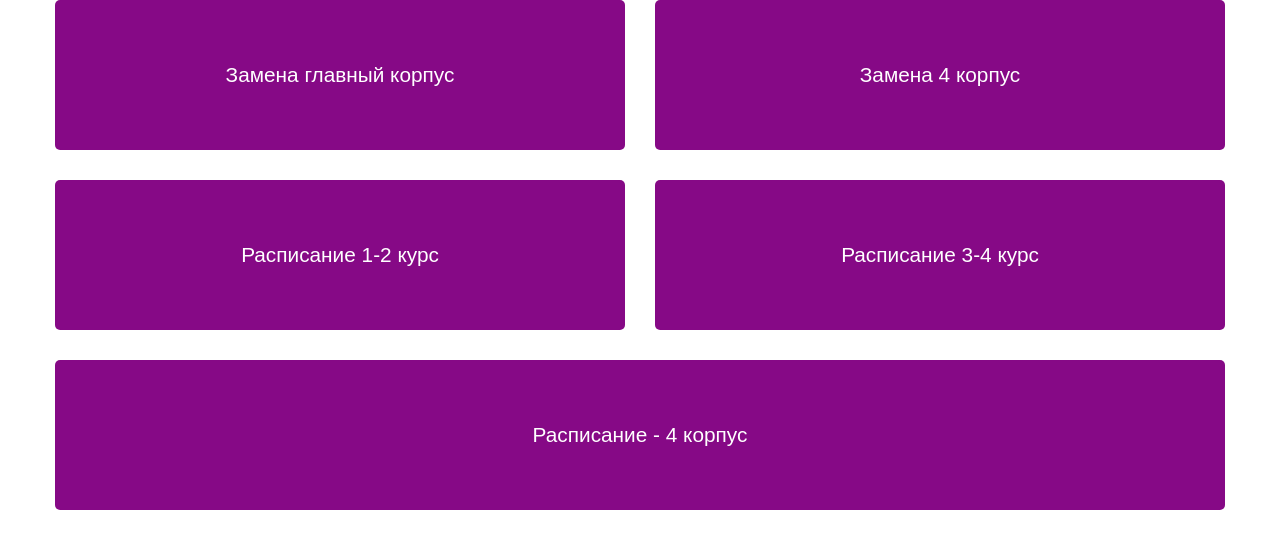
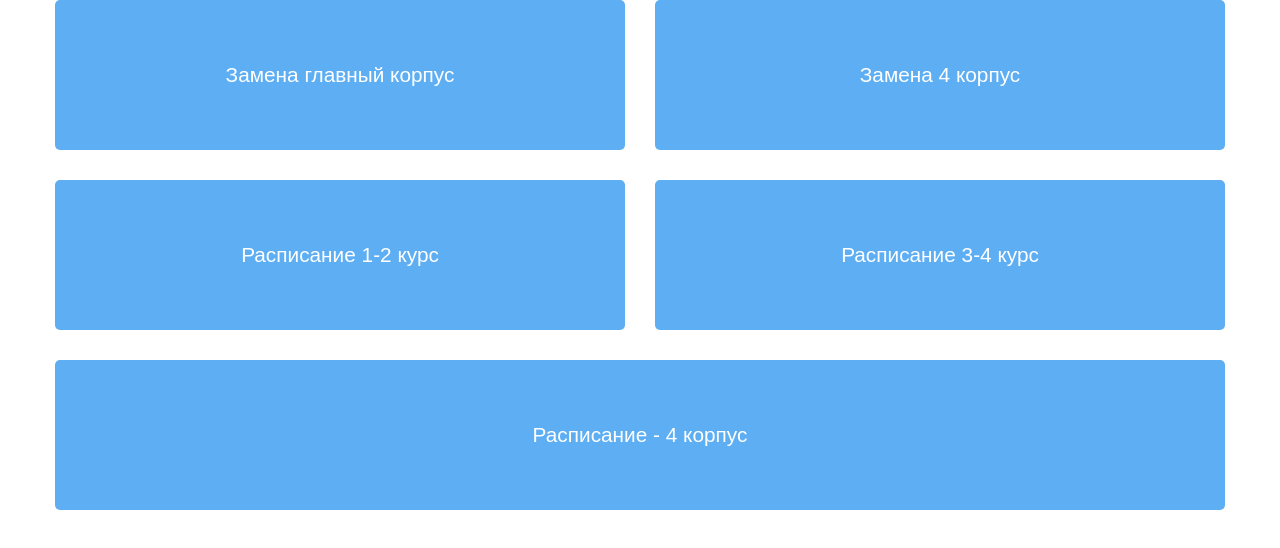
Before and after one commit to The73756/replacement-parser, a React (Create React App) app: page / in a window 1280 px wide. Shown: the top 548 px of the page. Built offline with nearby package versions, Linux system fonts and the light colour scheme.

Commit message:
minor fix styles

```diff
--- a/src/App.js
+++ b/src/App.js
@@ -62,17 +62,15 @@ export const App = () => {
     if (isCheked.current) {
       localStorage.setItem('data', JSON.stringify(items));
     }
-  }, [items]);
-  // console.log(updatedItems);
-  // console.log(isFirstLoad);
+  }, [items, isFirstLoad]);
 
   return (
     <main>
       <div className='container'>
         <AppContext.Provider value={{ items, loading, updatedItems, names, fetchItems }}>
           <Routes>
-            <Route path='/' element={<Home items={items} />} />
-            <Route path='zamena/:id' element={<Frame items={items} />} />
+            <Route path='/' element={<Home />} />
+            <Route path='zamena/:id' element={<Frame />} />
           </Routes>
         </AppContext.Provider>
       </div>
--- a/src/components/ReplBlock/ReplBlock.module.scss
+++ b/src/components/ReplBlock/ReplBlock.module.scss
@@ -6,7 +6,7 @@
   width: 100%;
   min-height: 150px;
   color: #fff;
-  background-color: #860986;
+  background-color: #5eaef4;
 }
 
 .itemBig {
@@ -14,5 +14,5 @@
 }
 
 .changed {
-  background-color: #080;
+  background-color: #1d8f1d;
 }
--- a/src/components/ReplFrameBlock/ReplFrameBlock.module.scss
+++ b/src/components/ReplFrameBlock/ReplFrameBlock.module.scss
@@ -17,10 +17,14 @@
   &::before {
     content: "Updated";
     position: absolute;
-    right: 0;
-    top: 0;
+    right: 5px;
+    top: 120px;
     font-size: calc(var(--index) * 1.3);
     color: #080;
+  }
+
+  .frame {
+    border: 2px solid #080;
   }
 }
 
--- a/src/components/ReplFrameBlock/index.jsx
+++ b/src/components/ReplFrameBlock/index.jsx
@@ -6,7 +6,7 @@ import { AppContext } from '../../App';
 import styles from './ReplFrameBlock.module.scss';
 
 export const ReplFrameBlockmodule = () => {
-  const { items, updatedItems, names, fetchItems } = useContext(AppContext);
+  const { items, updatedItems, names, fetchItems} = useContext(AppContext);
   const { id } = useParams();
   const item = items[id - 1];
   const isUpdated = updatedItems.includes(item);
@@ -18,8 +18,6 @@ export const ReplFrameBlockmodule = () => {
           На главную
         </Link>
         <h2 className={styles.title}>{names[id - 1]}</h2>
-        {/* вынести в отдельный компонент */}
-
         <button onClick={fetchItems} className={styles.fetchButton}>
           Обновить
         </button>
```
